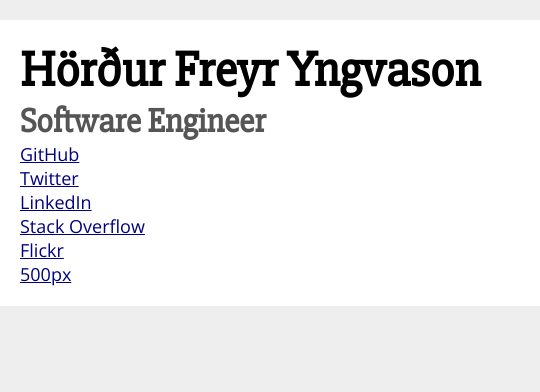
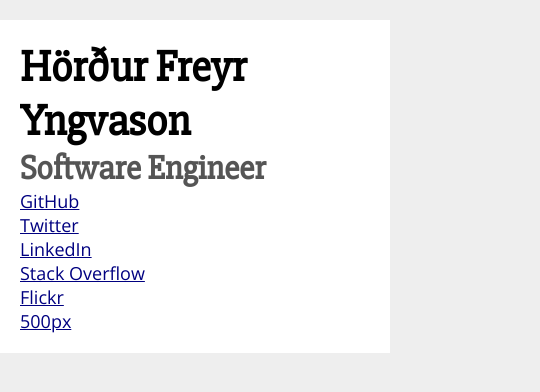
Before and after one commit to vindvaki/vindvaki.github.io, a plain HTML site: page index.html in a window 390 px wide. Shown: the whole page, 540 px wide, since content can reach past the window. Drawn offline with nearby package versions, Linux system fonts and the light colour scheme; some icons are missing.

Commit message:
adapt to small screens

```diff
--- a/index.html
+++ b/index.html
@@ -22,13 +22,30 @@
 	 body {
 		 position: relative;
 		 background: #fff;
-		 width: 500px;
-		 padding: 20px;
-		 margin: 20px auto 20px auto;
+		 padding: var(--body-padding);
 
 		 font-family: "Open Sans", sans-serif;
 		 font-size: 18px;
+
+		 padding: 20px;
+
 	 }
+
+	 @media (max-width: 540px) {
+		 body {
+			 width: 100% - 40px;
+			 margin: 20px 0 20px 0;
+		 }
+	 }
+
+	 @media (min-width: 541px) {
+		 body {
+			 width: 540px;
+			 margin: 20px auto 20px auto;
+		 }
+	 }
+
+
 
 	 h1, h2 {
 		 font-family: "Slabo 27px", serif;
@@ -36,7 +53,7 @@
 	 }
 
 	 h1 {
-		 font-size: 50px;
+		 font-size: 44px;
 	 }
 
 	 h2 {
```
